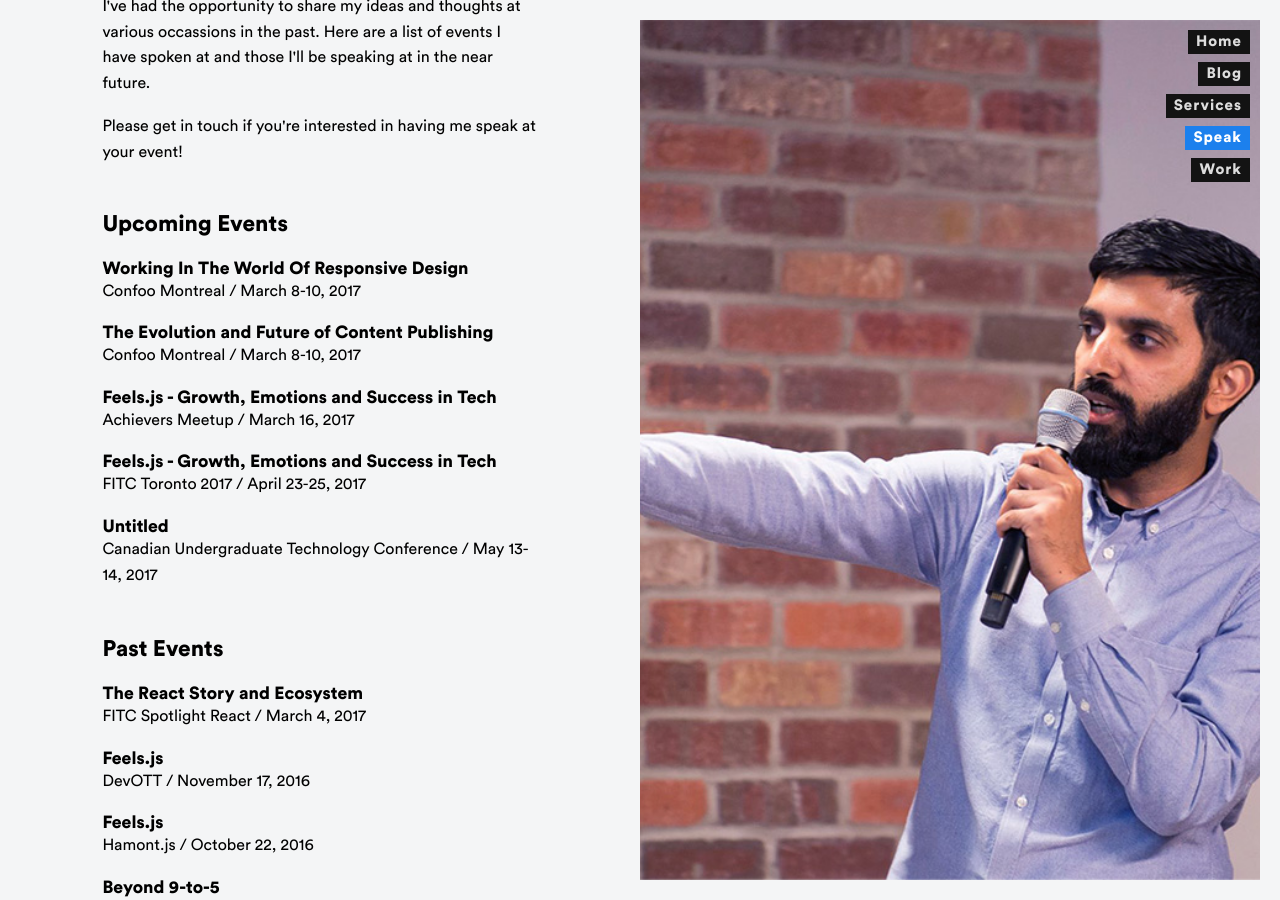
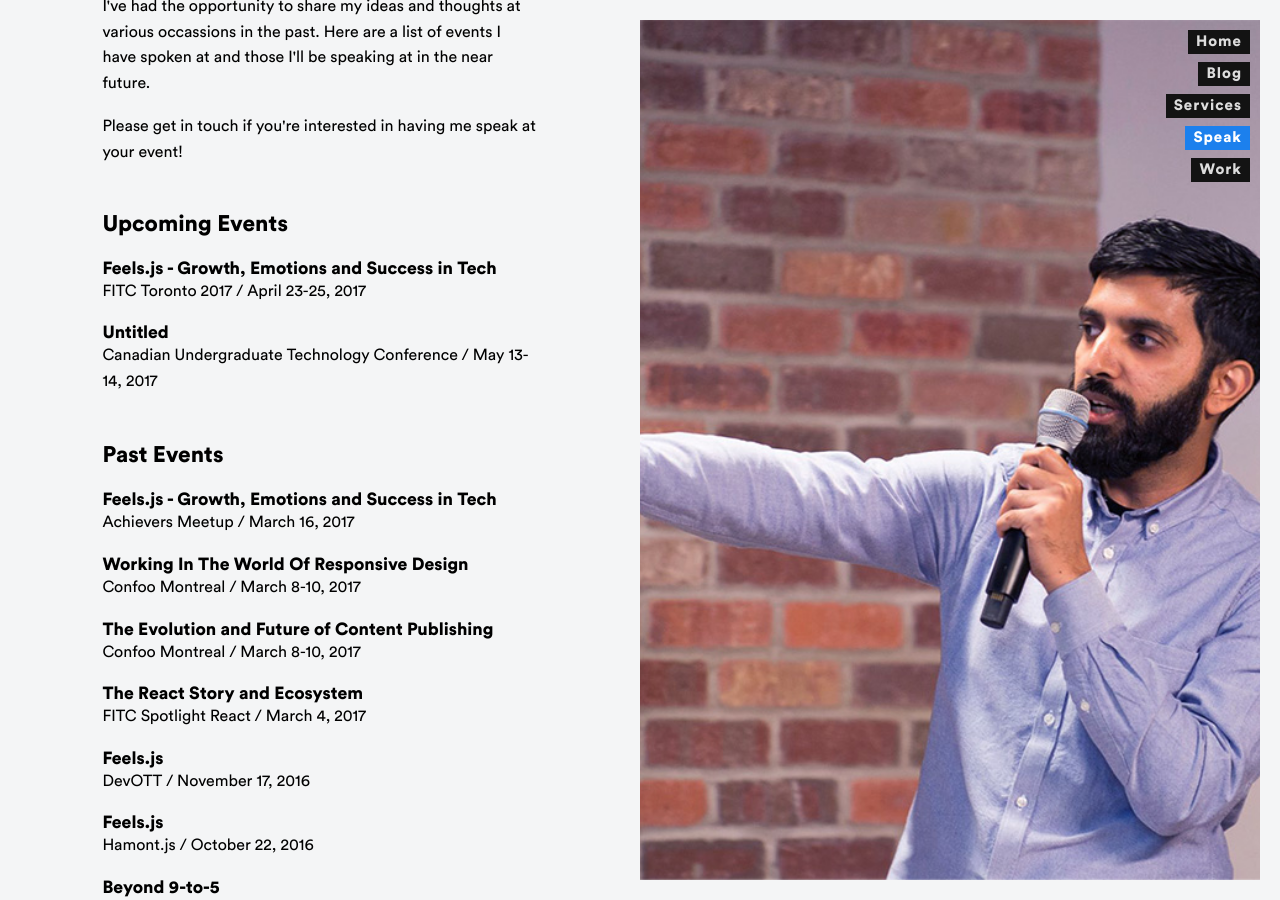
Before and after one commit to harisaurus/harisaurus.github.io, a Jekyll site: the page built from speak.html, in a window 1280 px wide and 900 px high, scrolled down 206 px. Built offline with Jekyll 4.4.1, drawn with Linux system fonts in a browser that asks for light colours; part of the change alters nothing that is shown.

```diff
--- a/speak.html
+++ b/speak.html
@@ -16,15 +16,6 @@ pageWrapperAuthor: "Walt Disney"
 
 <h2 class="u-spacer20">Upcoming Events</h2>
 
-<h3>Working In The World Of Responsive Design</h3>
-<p>Confoo Montreal / March 8-10, 2017</p>
-
-<h3>The Evolution and Future of Content Publishing</h3>
-<p>Confoo Montreal / March 8-10, 2017</p>
-
-<h3>Feels.js - Growth, Emotions and Success in Tech</h3>
-<p>Achievers Meetup / March 16, 2017</p>
-
 <h3>Feels.js - Growth, Emotions and Success in Tech</h3>
 <p>FITC Toronto 2017 / April 23-25, 2017</p>
 
@@ -34,6 +25,15 @@ pageWrapperAuthor: "Walt Disney"
 <div class="u-spacer30"></div>
 
 <h2 class="u-spacer20">Past Events</h2>
+
+<h3>Feels.js - Growth, Emotions and Success in Tech</h3>
+<p>Achievers Meetup / March 16, 2017</p>
+
+<h3>Working In The World Of Responsive Design</h3>
+<p>Confoo Montreal / March 8-10, 2017</p>
+
+<h3>The Evolution and Future of Content Publishing</h3>
+<p>Confoo Montreal / March 8-10, 2017</p>
 
 <h3>The React Story and Ecosystem</h3>
 <p>FITC Spotlight React / March 4, 2017</p>
```
